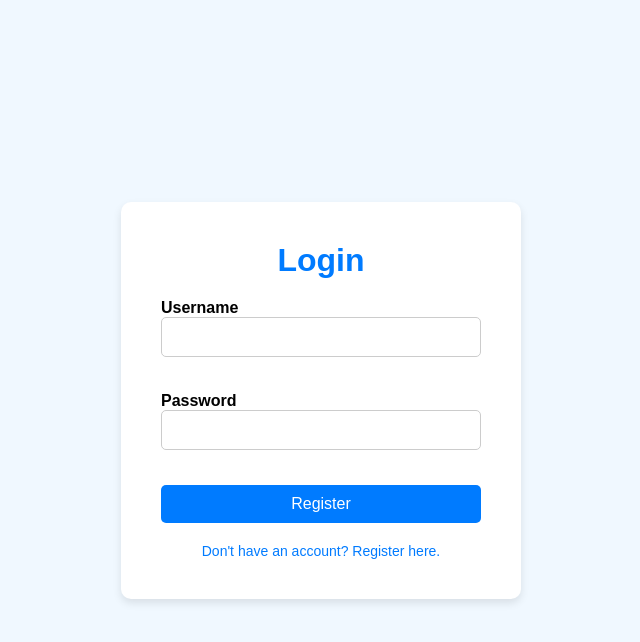
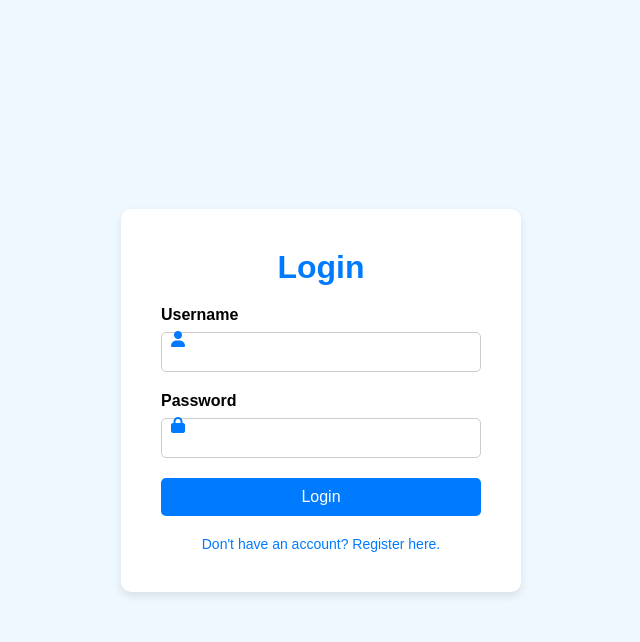
Before and after one commit to emmylem/Bank-App, a Flask app: page /login in a window 1280 px wide. Shown: the top 642 px of the page, without its empty margins (319-959 px from the left). Run offline with Flask 3, Linux system fonts and the light colour scheme.

Commit message:
Update login.html

```diff
--- a/templates/login.html
+++ b/templates/login.html
@@ -3,7 +3,9 @@
 <head>
     <meta charset="UTF-8">
     <meta name="viewport" content="width=device-width, initial-scale=1.0">
-    <title>Register</title>
+    <title>Login</title>
+    <!-- Link to FontAwesome for icons -->
+    <link rel="stylesheet" href="https://cdnjs.cloudflare.com/ajax/libs/font-awesome/6.0.0-beta3/css/all.min.css">
     <style>
         * {
             margin: 0;
@@ -40,19 +42,32 @@
             flex-direction: column;
         }
 
-        label {
-            margin-bottom: 8px;
-            text-align: left;
-            font-weight: bold;
+        .form-group {
+            position: relative;
+            margin-bottom: 20px;
         }
 
-        input[type="text"], input[type="password"] {
-            padding: 10px;
-            margin-bottom: 20px;
+        .form-group label {
+            display: block;
+            margin-bottom: 8px;
+            font-weight: bold;
+            text-align: left;
+        }
+
+        .form-group input {
+            padding: 10px 10px 10px 40px; /* Add space for icon */
+            width: 100%;
             border: 1px solid #ccc;
             border-radius: 5px;
             font-size: 16px;
-            width: 100%;
+        }
+
+        .form-group i {
+            position: absolute;
+            top: 50%;
+            left: 10px;
+            transform: translateY(-50%);
+            color: #007bff;
         }
 
         button {
@@ -81,11 +96,6 @@
         a:hover {
             text-decoration: underline;
         }
-
-        .form-group {
-            margin-bottom: 15px;
-            text-align: left;
-        }
     </style>
 </head>
 <body>
@@ -94,13 +104,15 @@
         <form method="POST">
             <div class="form-group">
                 <label for="username">Username</label>
+                <i class="fas fa-user"></i> <!-- FontAwesome user icon -->
                 <input type="text" name="username" id="username" required>
             </div>
             <div class="form-group">
                 <label for="password">Password</label>
+                <i class="fas fa-lock"></i> <!-- FontAwesome lock icon -->
                 <input type="password" name="password" id="password" required>
             </div>
-            <button type="submit">Register</button>
+            <button type="submit">Login</button>
         </form>
         <a href="/register">Don't have an account? Register here.</a>
     </div>
```
